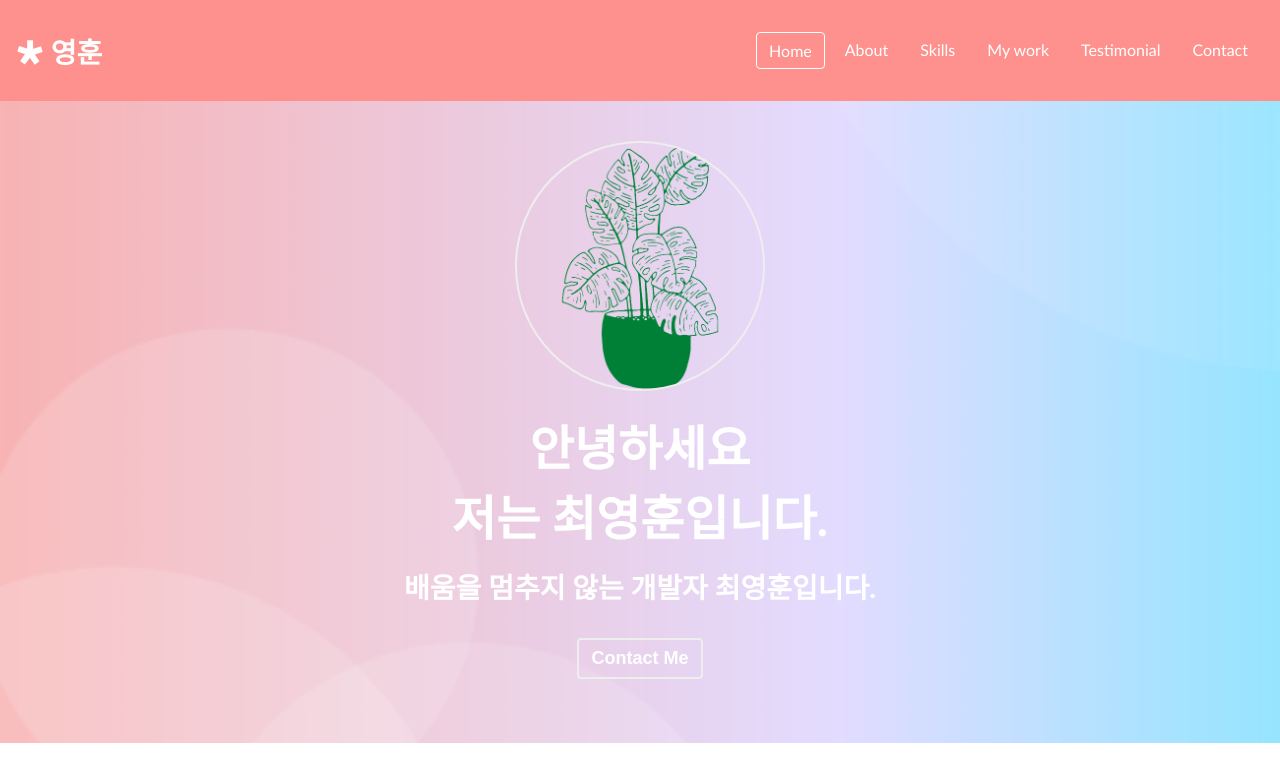
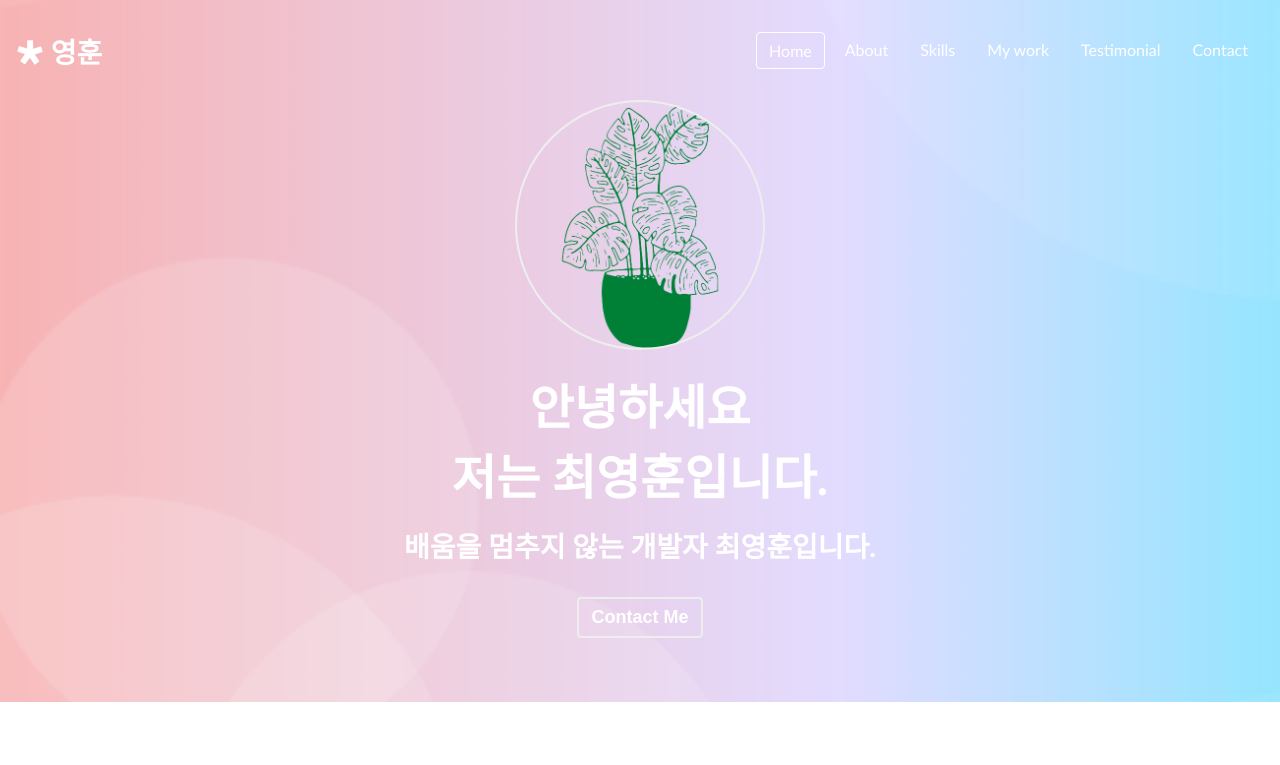
Before and after one commit to WachsenHaus/me_test, a plain HTML site: page index.html in a window 1280 px wide. Shown: the top 765 px of the page. Drawn offline with Linux system fonts and the light colour scheme.

Commit message:
navbar push

```diff
--- a/index.html
+++ b/index.html
@@ -16,6 +16,8 @@
     <script src="https://kit.fontawesome.com/c0a9fdc19a.js" crossorigin="anonymous"></script>
 
     <link href="https://fonts.googleapis.com/css2?family=Noto+Sans+JP:wght@100;300&family=Open+Sans:ital,wght@0,400;1,600&display=swap" rel="stylesheet" />
+
+    <script defer src="js/main.js"></script>
   </head>
   <body>
     <!-- Navbar -->
--- /dev/null
+++ b/js/main.js
@@ -0,0 +1,13 @@
+"use strict";
+
+//navbar를 투명하게만들고 움직일때 최상단에 위치하게함.
+const navbar = document.getElementById("navbar");
+const navbarHeight = navbar.getBoundingClientRect().height;
+document.addEventListener("scroll", () => {
+  let y = window.scrollY;
+  if (y > navbarHeight) {
+    navbar.classList.add("navbar--dark");
+  } else {
+    navbar.classList.remove("navbar--dark");
+  }
+});
--- a/style.css
+++ b/style.css
@@ -121,12 +121,17 @@ p {
 
 /* navbar */
 #navbar {
+  position: fixed;
   display: flex;
+  width: 100%;
   justify-content: space-between;
   background-color: var(--color-pink);
   align-items: center;
   color: var(--color-white);
   padding: 16px;
+  background-color: transparent;
+  transition: all var(--animation-duration) ease-in-out;
+  z-index: 5;
 }
 
 .navbar__menu {
@@ -158,12 +163,16 @@ p {
   font-size: 24px;
   display: none;
 }
+#navbar.navbar--dark {
+  background-color: var(--color-pink);
+}
 
 /* home */
 
 #home {
   background: url("imgs/home-background.png") center/cover no-repeat;
   padding: 40px;
+  padding-top: 100px;
   text-align: center;
 }
 
```
